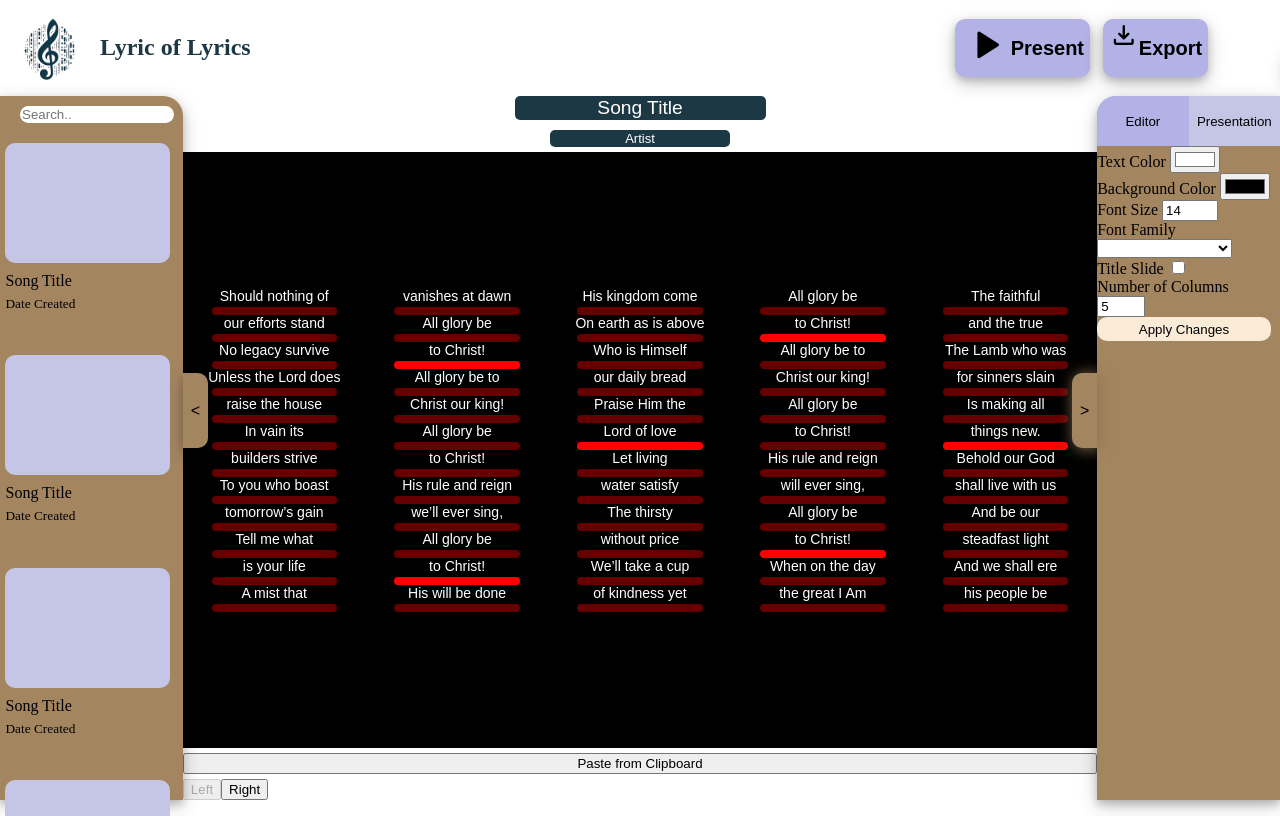
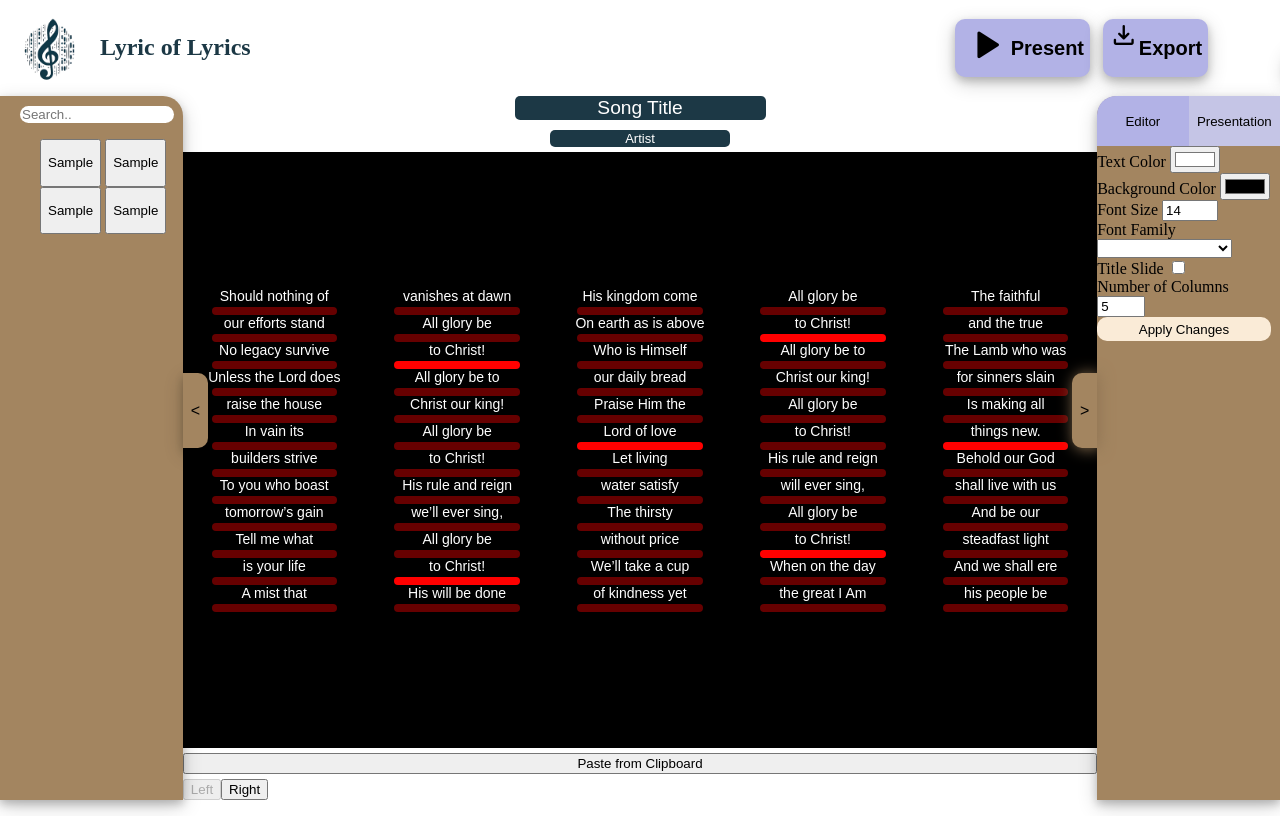
Before and after one commit to MasterTemple/CSCI-450-Group-Project, a SvelteKit app: page / in a window 1280 px wide. Shown: the top 816 px of the page. Built offline with nearby package versions, Linux system fonts and the light colour scheme.

Commit message:
Working on search bar

```diff
--- a/src/routes/Saved.svelte
+++ b/src/routes/Saved.svelte
@@ -1,6 +1,6 @@
 <script>
     import SavedSong from "./SavedSong.svelte";
-import { savedSongsIsOpen } from "./stores";
+    import { savedSongsIsOpen } from "./stores";
     import { color } from "./stores";
 
     let icons = [">", "<"]
@@ -8,6 +8,26 @@ import { savedSongsIsOpen } from "./stores";
     function toggleDrawer() {
         console.log("Toggle Drawer:" + $savedSongsIsOpen)
         savedSongsIsOpen.set(!$savedSongsIsOpen)
+    }
+
+    function searchSongs() {
+        let input = document.getElementById('searchBar').value
+        input = input.toLowerCase();
+        console.log("Input: " + input)
+        let x = document.getElementsByClassName(SavedSong);
+        for (var k in x) {
+            console.log("i: " + k)
+        }
+
+        for (var i = 0; i < x.length; i++) {
+            if (!x[i].innerHTML.toLowerCase().includes(input)) {
+                x[i].style.display = "none";
+            }
+            else {
+                x[i].style.display = "list-item";
+            }
+        }
+
     }
 </script>
 
@@ -19,11 +39,16 @@ import { savedSongsIsOpen } from "./stores";
 </div>
 
 <div id = "songs">
-    <input type="text" placeholder="Search.." id="searchBar">
-    <SavedSong/>
-    <SavedSong/>
-    <SavedSong/>
-    <SavedSong/>
+    <input type="text" placeholder="Search.." id="searchBar" on:keyup={searchSongs}>
+
+    <ul>
+        <SavedSong/>
+        <SavedSong/>
+        <SavedSong/>
+        <SavedSong/>
+    </ul>
+
+
 </div>
 
 
--- a/src/routes/SavedSong.svelte
+++ b/src/routes/SavedSong.svelte
@@ -2,22 +2,26 @@
     import { color } from "./stores";
 </script>
 
-<div>
+<!--button id="savedSongButton">
     <button id="image" style="--color: {color.lightPurple}"> </button>
     <p id="songTitle">Song Title</p>
     <p id="dateCreated">Date Created</p>
-</div>
+</button-->
 
-
+<button><p>Sample</p></button>
 
 <style>
+
+#savedSongButton {
+    border: none;
+    background-color: transparent;
+}
 
 #image {
     background-color: var(--color);
     width: 90%;
     height: 120px;
     position: relative;
-    left: 3%;
     top: 20px;
     border: none;
     border-radius: 10px;
@@ -26,14 +30,12 @@
 #songTitle {
     font-size: medium;
     position: relative;
-    left: 3%;
     top: 10px;
 }
 
 #dateCreated {
     font-size: smaller;
     position: relative;
-    left: 3%;
     top: 0px;
 }
 
```
